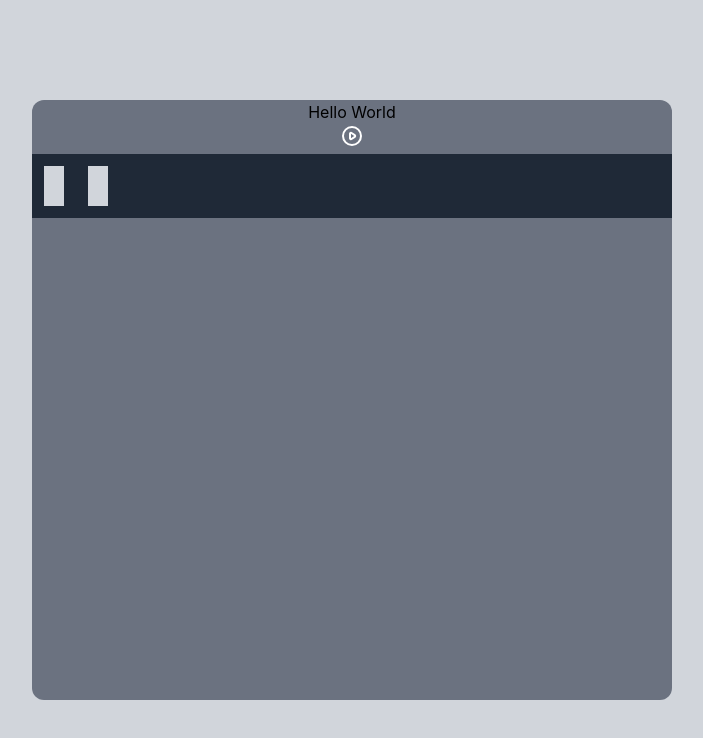
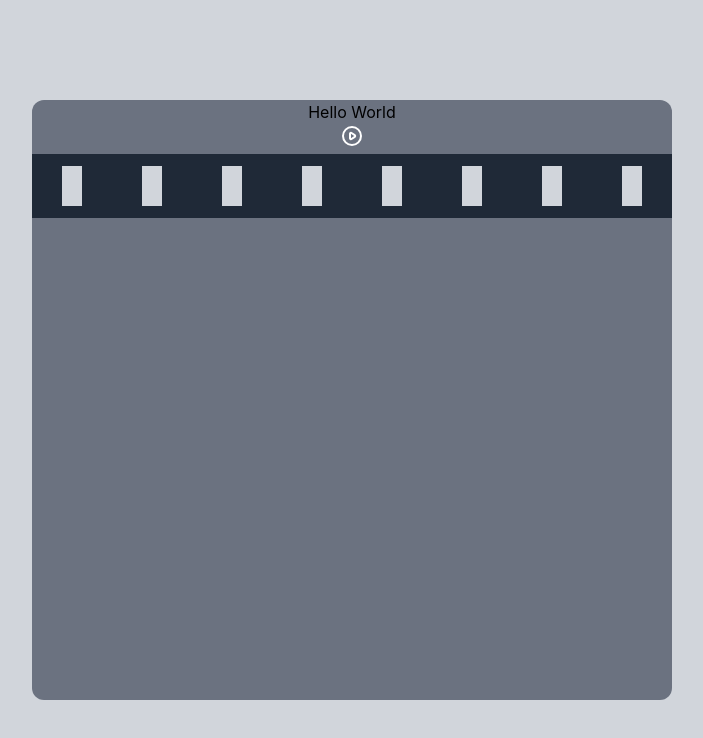
Before and after one commit to strauss02/muza, a React (Create React App) app in the folder muza/: page / in a window 1280 px wide. Shown: the top 738 px of the page, without its empty margins (288-991 px from the left). Built offline with nearby package versions, Linux system fonts and the light colour scheme.

Commit message:
improve state set logic

```diff
--- a/muza/src/NoteContext.js
+++ b/muza/src/NoteContext.js
@@ -13,15 +13,14 @@ const NoteProvider = (props) => {
     '7/8': false,
     '8/8': false,
   })
-
   const flipNote = (note) => {
     const notesCopy = notes
     notesCopy[note] = !notes[note]
-    return notesCopy
+    setNotes(notesCopy)
   }
 
   return (
-    <NoteContext.Provider value={[notes, setNotes]}>
+    <NoteContext.Provider value={[notes, setNotes, flipNote]}>
       {props.children}
     </NoteContext.Provider>
   )
--- a/muza/src/components/Note.js
+++ b/muza/src/components/Note.js
@@ -2,23 +2,22 @@ import React, { useState, useContext } from 'react'
 import { NoteContext } from '../NoteContext'
 
 function Note(props) {
-  const [notes, setNotes] = useContext(NoteContext)
+  const [notes, setNotes, flipNote] = useContext(NoteContext)
+
   const [key] = useState(props.id)
+  const [isOn, setIsOn] = useState(false)
   // const [isOn, setNoteOn] = useState(false)
   const noteOnStyling = 'bg-green-300 w-5 h-10 m-3 hover:bg-green-500'
   const noteOffStyling = 'bg-gray-300 w-5 h-10 m-3 hover:bg-gray-500'
 
   return (
     <div
+      className={notes[key] ? noteOnStyling : noteOffStyling}
       onClick={() => {
-        setNotes((prevNotes) => {
-          const notesCopy = prevNotes
-          notesCopy[key] = !prevNotes[key]
-          return notesCopy
-        })
+        flipNote(key)
+        setIsOn(!isOn)
         console.log(notes)
       }}
-      className={notes['1/8'] ? noteOnStyling : noteOffStyling}
     ></div>
   )
 }
--- a/muza/src/components/Track.js
+++ b/muza/src/components/Track.js
@@ -3,9 +3,15 @@ import Note from './Note'
 
 function Track() {
   return (
-    <div className="w-full h-16 bg-gray-800 flex justify-items-start items-center ">
+    <div className="w-full h-16 bg-gray-800 flex justify-around items-center ">
       <Note id={'1/8'} />
       <Note id={'2/8'} />
+      <Note id={'3/8'} />
+      <Note id={'4/8'} />
+      <Note id={'5/8'} />
+      <Note id={'6/8'} />
+      <Note id={'7/8'} />
+      <Note id={'8/8'} />
     </div>
   )
 }
```
